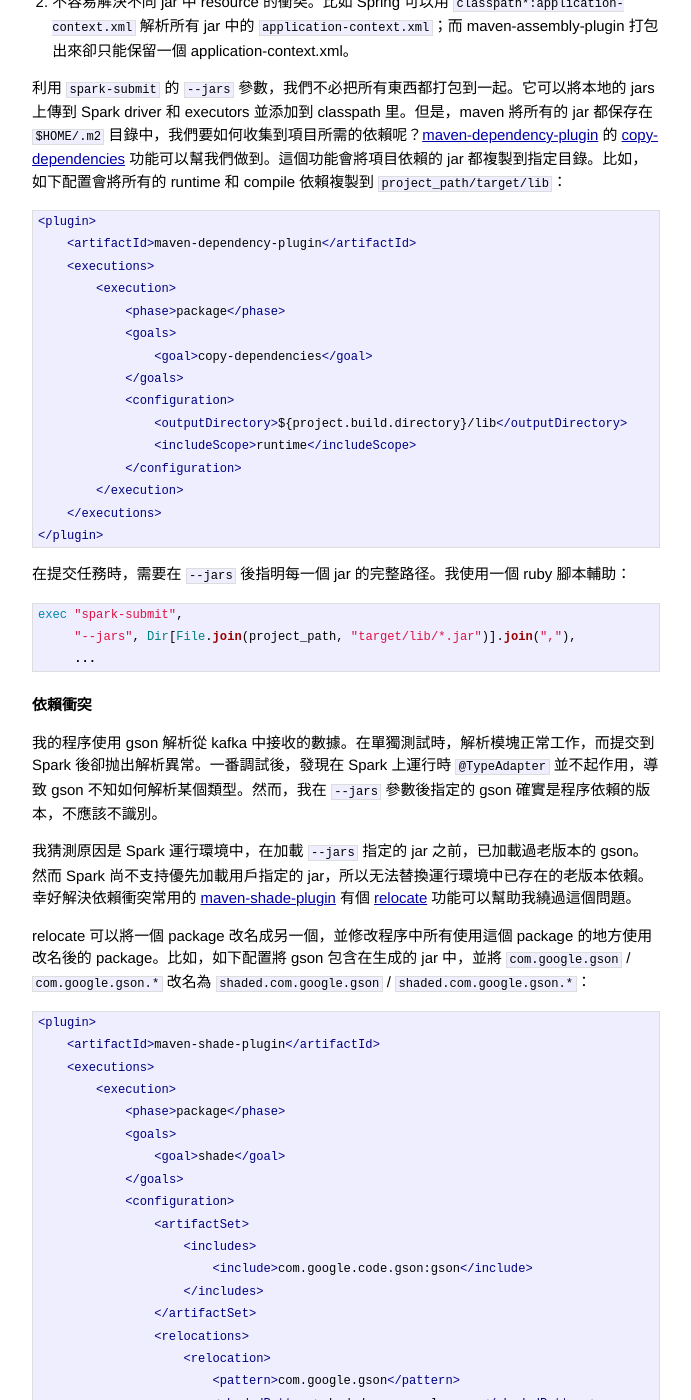
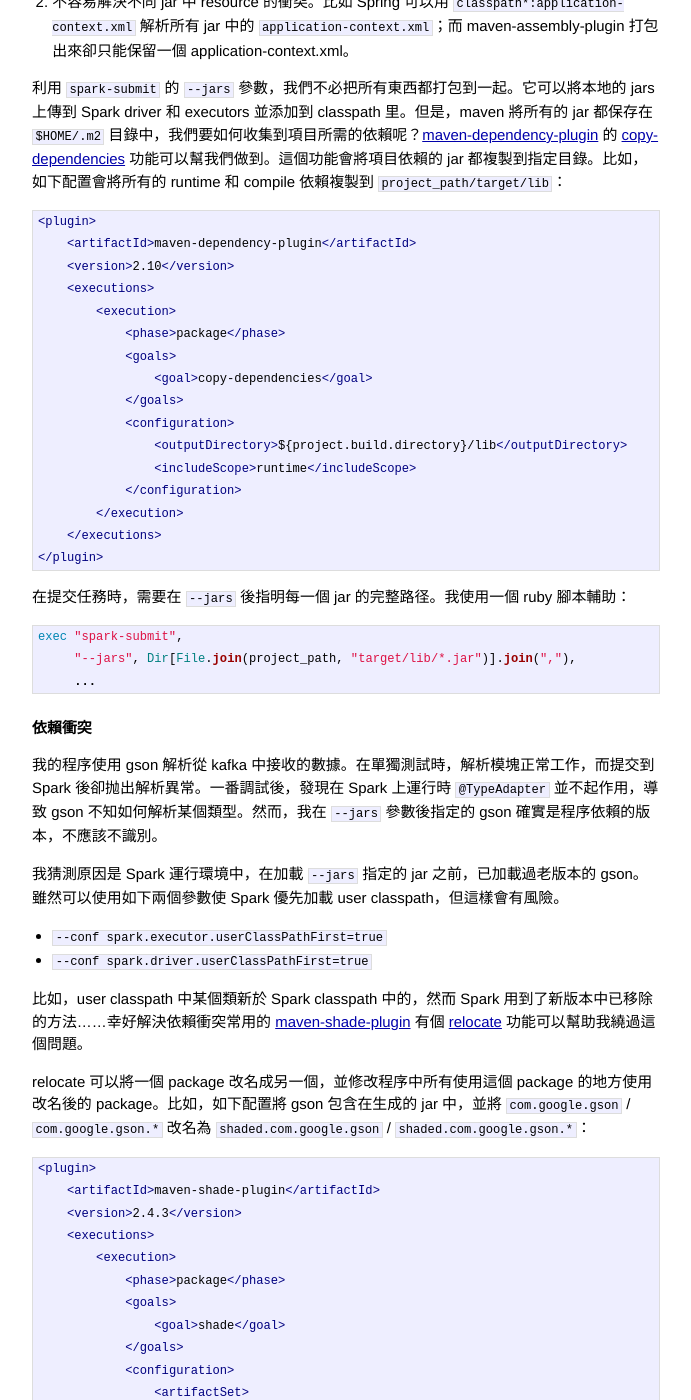
Before and after one commit to cheuk-fung/cheuk-fung.github.io, a Jekyll site: the page built from _posts/2016-05-02-two-dependency-problems-of-spark-programming.md, in a window 1280 px wide and 1400 px high, scrolled down 353 px. Shown: the whole window, without its empty margins (294-985 px from the left). Built offline with Jekyll 4.4.1, drawn with Linux system fonts in a browser that asks for light colours; nearby versions of some CDN libraries; comment, search, counter and statistics services are not loaded.

Commit message:
Update two-dependency-problems-of-spark-programming

````diff
--- a/_posts/2016-05-02-two-dependency-problems-of-spark-programming.md
+++ b/_posts/2016-05-02-two-dependency-problems-of-spark-programming.md
@@ -15,6 +15,7 @@
 ```xml
 <plugin>
     <artifactId>maven-dependency-plugin</artifactId>
+    <version>2.10</version>
     <executions>
         <execution>
             <phase>package</phase>
@@ -46,13 +47,19 @@
 
 我的程序使用 gson 解析從 kafka 中接收的數據。在單獨測試時，解析模塊正常工作，而提交到 Spark 後卻抛出解析異常。一番調試後，發現在 Spark 上運行時 `@TypeAdapter` 並不起作用，導致 gson 不知如何解析某個類型。然而，我在 `--jars` 參數後指定的 gson 確實是程序依賴的版本，不應該不識別。
 
-我猜測原因是 Spark 運行環境中，在加載 `--jars` 指定的 jar 之前，已加載過老版本的 gson。然而 Spark 尚不支持優先加載用戶指定的 jar，所以无法替換運行環境中已存在的老版本依賴。幸好解決依賴衝突常用的 [maven-shade-plugin][] 有個 [relocate][] 功能可以幫助我繞過這個問題。
+我猜測原因是 Spark 運行環境中，在加載 `--jars` 指定的 jar 之前，已加載過老版本的 gson。雖然可以使用如下兩個參數使 Spark 優先加載 user classpath，但這樣會有風險。
+
+- `--conf spark.executor.userClassPathFirst=true`
+- `--conf spark.driver.userClassPathFirst=true`
+
+比如，user classpath 中某個類新於 Spark classpath 中的，然而 Spark 用到了新版本中已移除的方法……幸好解決依賴衝突常用的 [maven-shade-plugin][] 有個 [relocate][] 功能可以幫助我繞過這個問題。
 
 relocate 可以將一個 package 改名成另一個，並修改程序中所有使用這個 package 的地方使用改名後的 package。比如，如下配置將 gson 包含在生成的 jar 中，並將 `com.google.gson` / `com.google.gson.*` 改名為 `shaded.com.google.gson` / `shaded.com.google.gson.*`：
 
 ```xml
 <plugin>
     <artifactId>maven-shade-plugin</artifactId>
+    <version>2.4.3</version>
     <executions>
         <execution>
             <phase>package</phase>
````
